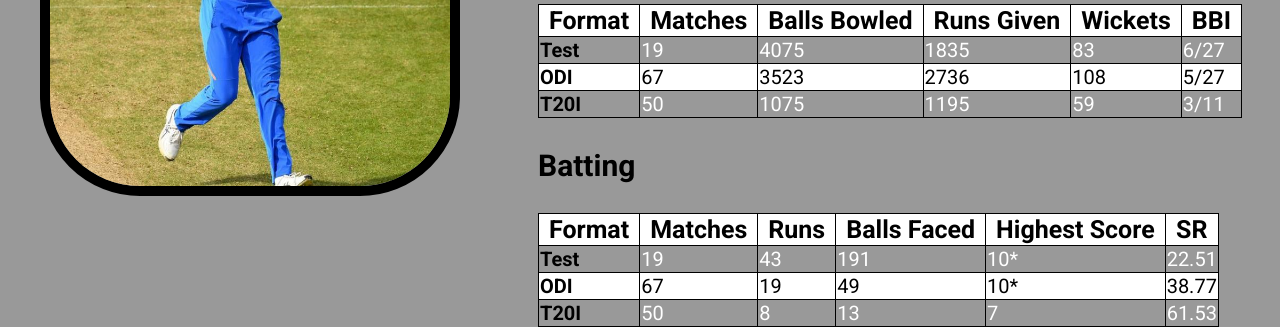
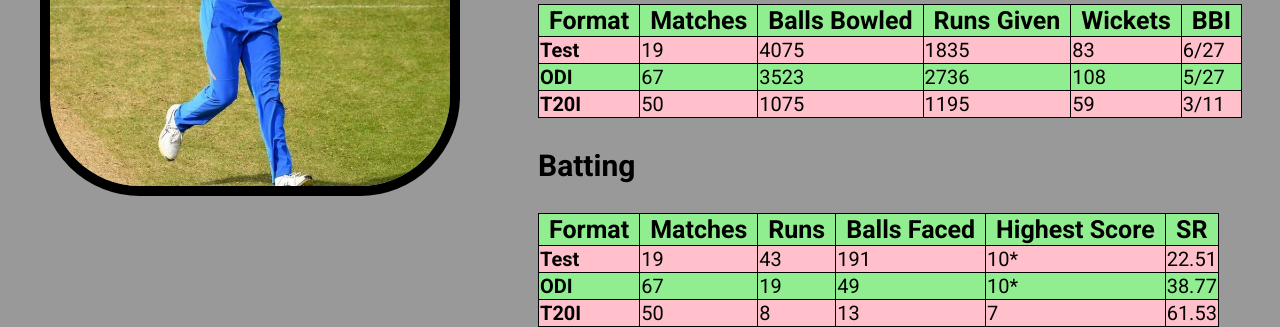
Before and after one commit to parikhneil/Cricket-Profile-Page, a plain HTML site: page index.html in a window 1280 px wide. Shown: the part 663-990 px from the top of the page. Drawn offline with Linux system fonts and the light colour scheme; a web font is replaced by a local one.

Commit message:
styled table

```diff
--- a/css/style.css
+++ b/css/style.css
@@ -77,13 +77,13 @@ h3 {
 }
 
 tr:nth-child(odd) {
-    background-color: white;
+    background-color: #90ee90;
     color: #000;
 }
 
 tr:nth-child(even) {
-    background-color: #999;
-    color: white;
+    background-color: #FFC0CB;
+    color: #000;
 }
 
 .format {
```
